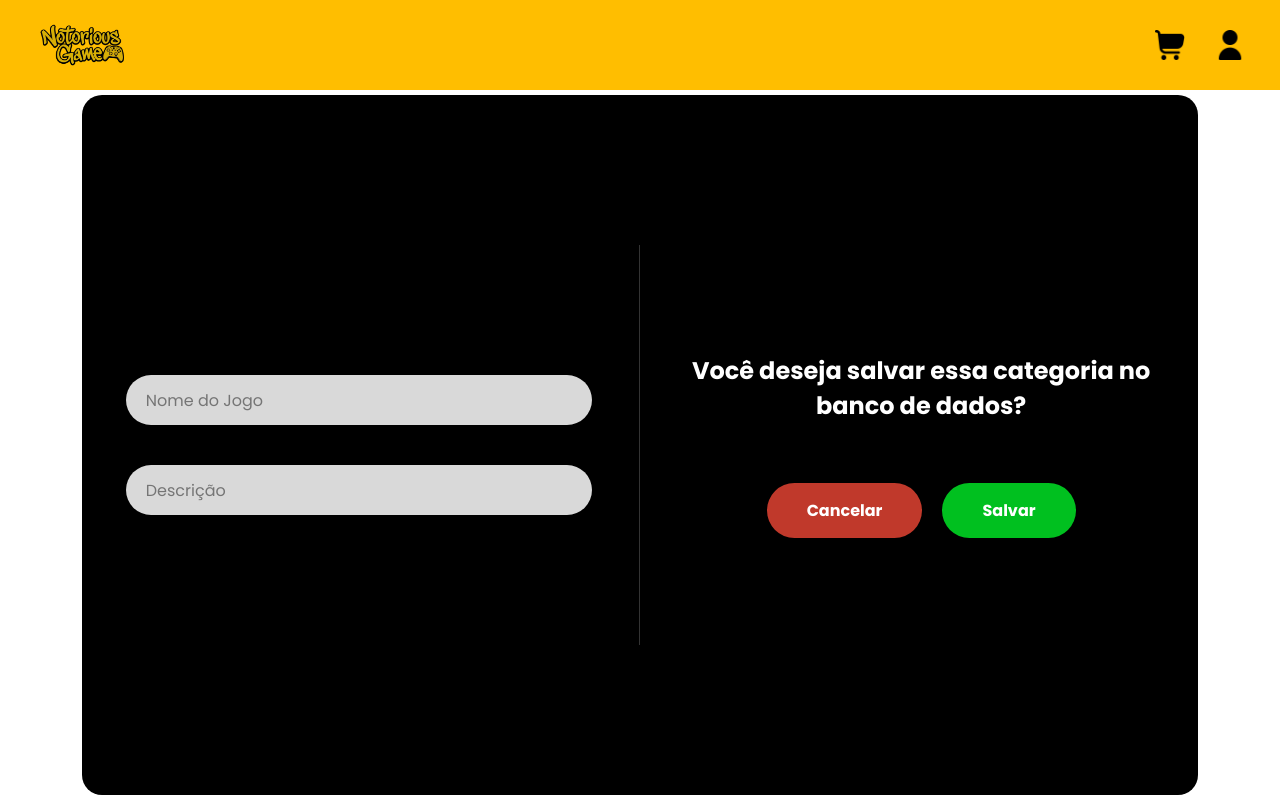
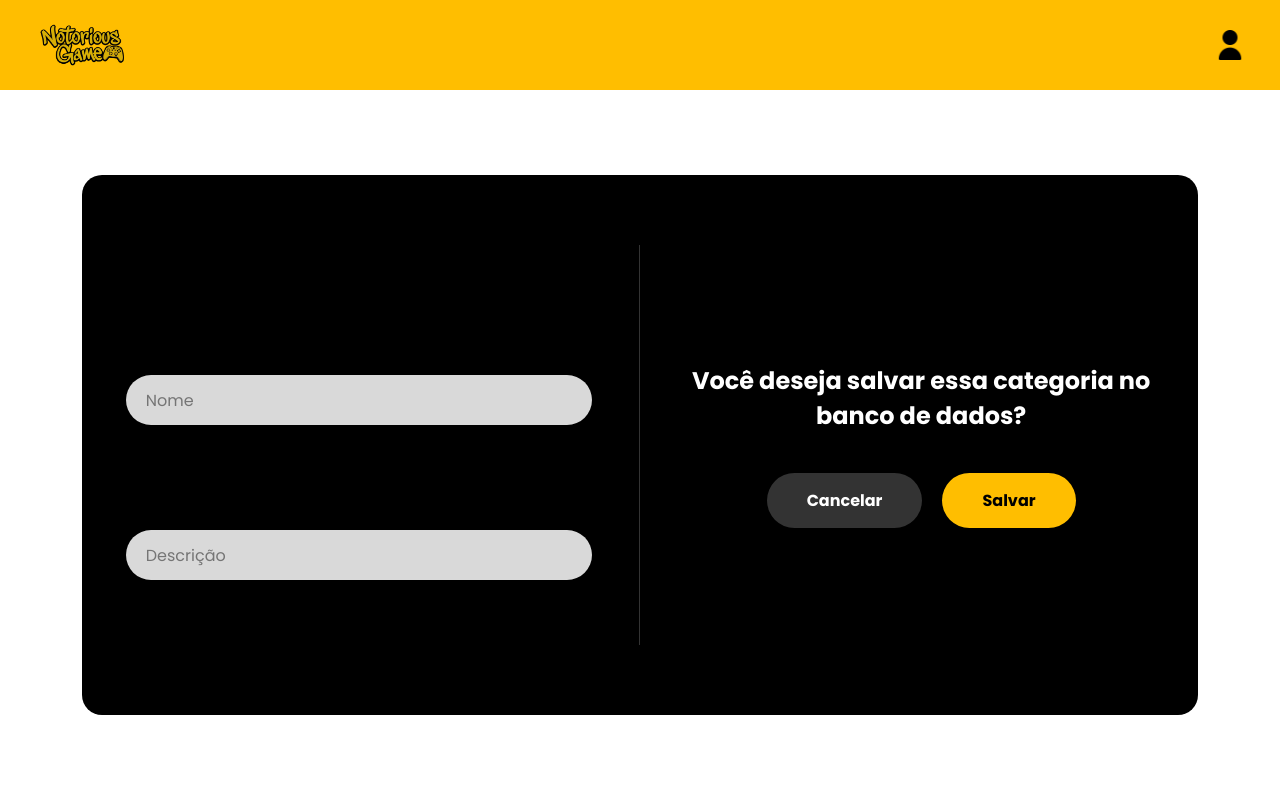
Before and after one commit to lzphelipe/Projeto-The-Notorious-GAME, a React (Vite) app in the folder api-notorious-game/front-end/: page /categorias/nova in a window 1280 px wide. Built offline with nearby package versions, Linux system fonts and the light colour scheme.

Commit message:
fix(cadastro_categoria): corrige conflito de código

```diff
--- a/api-notorious-game/front-end/src/pages/cadastro_categoria/index.jsx
+++ b/api-notorious-game/front-end/src/pages/cadastro_categoria/index.jsx
@@ -1,14 +1,16 @@
 import { useState } from 'react'
-import './style.css'
+import { useNavigate } from 'react-router-dom'
+import styles from './style.module.css'
+import api from '../../services/api'
+
 import LogoImg from '../../assets/logo_notorious.png'
 import Perfil from '../../assets/do-utilizador.png'
-import Carrinho from '../../assets/carrinho-de-compras.png'
 
 function CadastrarCategoria() {
+  const navigate = useNavigate()
 
-  // Estado para guardar os dados do formulário
   const [form, setForm] = useState({
-    nome: '',
+    nomeCategoria: '',
     descricao: ''
   })
 
@@ -16,51 +18,92 @@ function CadastrarCategoria() {
     setForm({ ...form, [e.target.name]: e.target.value })
   }
 
+  async function salvarCategoria() {
+    // Validação simples
+    if (!form.nomeCategoria || !form.descricao) {
+      alert("Preencha todos os campos!")
+      return
+    }
+
+    const token = localStorage.getItem('token')
+
+    try {
+      // Envia para o Back-end
+      await api.post('/categorias', form, {
+        headers: { Authorization: `Bearer ${token}` }
+      })
+
+      alert("Categoria cadastrada com sucesso!")
+
+      // Redireciona de volta para a tela de Gerenciar Jogos
+      navigate('/jogos')
+
+    } catch (error) {
+      console.error("Erro ao cadastrar categoria", error)
+      alert("Erro ao cadastrar. Verifique o console.")
+    }
+  }
+
   return (
-    <div className="layout-admin">
+    <div className={styles['layout-admin']}>
 
-      {/* HEADER (Igual ao das outras páginas) */}
-      <header className="top-bar">
-        <button className="logo-area">
-            <img src={LogoImg} alt="Logo Notorious" className="logo-img" />
-        </button>
-        <div className="top-icons">
-          <button className='btn-icone'> <img src={Carrinho} className="icone-img" /> </button>
-          <button className='btn-icone'> <img src={Perfil} className="icone-img" /> </button>
+      {/* HEADER */}
+      <header className={styles['top-bar']}>
+        <div className={styles['logo-area']} onClick={() => navigate('/home')}>
+            <img src={LogoImg} alt="Logo Notorious" className={styles['logo-img']} />
+        </div>
+        <div className={styles['top-icons']}>
+          <button className={styles['btn-icone']} onClick={() => navigate('/')}> <img src={Perfil} className={styles['icone-img']} /> </button>
         </div>
       </header>
 
-      <main className="main-content">
+      <main className={styles['main-content']}>
 
-        {/* O CONTAINER PRETO */}
-        <div className="black-container">
+        {/* O CONTAINER PRETO DIVIDIDO */}
+        <div className={`${styles['black-container']} ${styles['cadastro-layout']}`}>
 
            {/* LADO ESQUERDO: O Formulário */}
-           <div className="form-esquerda">
+           <div className={styles['form-esquerda']}>
+              <label className={styles['label-form']}>Nome da Categoria</label>
               <input
-                placeholder="Nome do Jogo"
-                name="nome"
-                value={form.nome}
+                className={styles['input-nome']}
+                placeholder="Nome"
+                name="nomeCategoria"
+                value={form.nomeCategoria}
                 onChange={handleChange}
               />
+
+              <label className={styles['label-form']}>Descrição</label>
               <input
+                className={styles['input-padrao']}
                 placeholder="Descrição"
                 name="descricao"
-                value={form.desenvolvedora}
+                value={form.descricao}
                 onChange={handleChange}
               />
            </div>
 
            {/* O RISCO NO MEIO */}
-           <div className="divisor-vertical"></div>
+           <div className={styles['divisor-vertical']}></div>
 
            {/* LADO DIREITO: Texto e Botões */}
-           <div className="form-direita">
+           <div className={styles['form-direita']}>
               <h2>Você deseja salvar essa categoria no banco de dados?</h2>
 
-              <div className="grupo-botoes">
-                 <button className="btn-cancelar">Cancelar</button>
-                 <button className="btn-salvar">Salvar</button>
+              <div className={styles['grupo-botoes']}>
+                 <button
+                    className={styles['btn-cancelar']}
+                    onClick={() => navigate('/jogos')} // Cancela e volta
+                 >
+                    Cancelar
+                 </button>
+
+                 <button
+                    className={styles['btn-salvar']}
+                    onClick={salvarCategoria}
+                 >
+                    Salvar
+                 </button>
               </div>
            </div>
 
--- a/api-notorious-game/front-end/src/pages/cadastro_categoria/style.css
+++ /dev/null
@@ -1,174 +0,0 @@
-/* Layout Geral */
-.layout-admin {
-  min-height: 100vh;
-  width: 100%;
-  background-color: #ffffff; /* Fundo Branco geral */
-}
-
-.top-bar {
-  height: 90px;           /* Altura fixa */
-  background-color: #FFBE00;
-  display: flex;
-  justify-content: space-between; /* Espalha: Logo na esq, Icones na dir */
-  align-items: center;
-  padding: 0 30px;
-}
-
-.logo-area {
-  background: transparent; /* Fundo transparente */
-  border: none;            /* Sem borda */
-  cursor: pointer;         /* Mãozinha do mouse */
-  padding: 5px;            /* Um espacinho para facilitar o clique */
-  display: flex;           /* Centraliza a imagem no botão */
-  align-items: center;
-  justify-content: center;
-}
-
-.logo-img {
-  height: 50px;
-  width: auto;
-  object-fit: contain;
-}
-
-.logo-img:hover {
-  opacity: 0.7;            /* Fica levemente transparente quando passa o mouse */
-  transform: scale(1.1);   /* Aumenta um pouquinho (efeito de zoom) */
-  transition: 0.2s;
-}
-
-.top-icons {
-  display: flex;
-  gap: 20px; /* Espaço entre o carrinho e o user */
-}
-
-.icone-img {
-  width: 30px;             /* <--- Mude esse valor para aumentar/diminuir */
-  height: 30px;            /* <--- Mantenha igual à largura */
-  object-fit: contain;     /* Garante que o ícone não fique esticado/achatado */
-}
-
-.btn-icone {
-  background: transparent; /* Fundo transparente */
-  border: none;            /* Sem borda */
-  cursor: pointer;         /* Mãozinha do mouse */
-  padding: 5px;            /* Um espacinho para facilitar o clique */
-  display: flex;           /* Centraliza a imagem no botão */
-  align-items: center;
-  justify-content: center;
-}
-
-.btn-icone:hover {
-  opacity: 0.7;            /* Fica levemente transparente quando passa o mouse */
-  transform: scale(1.1);   /* Aumenta um pouquinho (efeito de zoom) */
-  transition: 0.2s;
-}
-
-/* Área Principal */
-/* Área Principal */
-.main-content {
-  width: 100%;
-
-  /* CÁLCULO IMPORTANTE: Altura da tela (100vh) MENOS a altura do cabeçalho (90px) */
-  /* Isso garante que o centro seja o centro REAL da área branca */
-  height: calc(100vh - 90px);
-
-  display: flex;
-  align-items: center;     /* <--- Centraliza VERTICALMENTE */
-  justify-content: center; /* <--- Centraliza HORIZONTALMENTE */
-
-  padding: 0 20px; /* Um respiro nas laterais para telas pequenas */
-}
-
-.black-container {
-  background-color: #000;
-  border-radius: 20px;
-  padding: 70px 40px;
-  width: 90%;
-  display: flex;
-  flex-direction: row;
-  align-items: center;
-  justify-content: space-around;
-  gap: 40px;
-}
-
-/* --- LADO ESQUERDO (Inputs) --- */
-.form-esquerda {
-  display: flex;
-  flex-direction: column;
-  gap: 40px; /* Espaço entre os inputs */
-  width: 45%; /* Ocupa quase metade da tela */
-}
-
-/* Estilo dos Inputs (Redondinhos e Cinzas) */
-.form-esquerda input {
-  height: 50px;
-  border-radius: 25px; /* Redondinho */
-  border: none;
-  background-color: #d9d9d9; /* Cinza claro */
-  padding-left: 20px;
-  font-size: 16px;
-  color: #000;
-  outline: none;
-}
-
-/* --- O RISCO VERTICAL --- */
-.divisor-vertical {
-  width: 1px;
-  height: 400px; /* Altura da linha */
-  background-color: #666; /* Cor cinza da linha */
-  opacity: 0.5;
-}
-
-/* --- LADO DIREITO (Ações) --- */
-.form-direita {
-  width: 45%;
-  display: flex;
-  flex-direction: column;
-  align-items: center;
-  text-align: center;
-  color: #fff;
-}
-
-.form-direita h2 {
-  margin-bottom: 40px;
-  font-size: 24px;
-}
-
-.grupo-botoes {
-  display: flex;
-  gap: 20px; /* Espaço entre Cancelar e Salvar */
-}
-
-/* Botão Vermelho */
-.btn-cancelar {
-  background-color: #c0392b; /* Vermelho escuro */
-  color: #fff;
-  border: none;
-  padding: 15px 40px;
-  border-radius: 30px; /* Redondo */
-  font-weight: bold;
-  font-size: 16px;
-  cursor: pointer;
-  transition: 0.3s;
-}
-
-.btn-cancelar:hover {
-  background-color: #e74c3c;
-}
-
-/* Botão Verde */
-.btn-salvar {
-  background-color: #00c01f; /* Verde brilhante */
-  color: #fff;
-  border: none;
-  padding: 15px 40px;
-  border-radius: 30px; /* Redondo */
-  font-weight: bold;
-  font-size: 16px;
-  cursor: pointer;
-  transition: 0.3s;
-}
-
-.btn-salvar:hover {
-  background-color: #00e626;
-}
--- /dev/null
+++ b/api-notorious-game/front-end/src/pages/cadastro_categoria/style.module.css
@@ -0,0 +1,181 @@
+/* ==========================================================================
+   1. LAYOUT GERAL E HEADER
+   ========================================================================== */
+
+.layout-admin {
+  min-height: 100vh;
+  width: 100%;
+  background-color: #ffffff;
+}
+
+.top-bar {
+  height: 90px;
+  background-color: #FFBE00;
+  display: flex;
+  justify-content: space-between;
+  align-items: center;
+  padding: 0 30px;
+}
+
+.logo-area {
+  background: transparent;
+  border: none;
+  cursor: pointer;
+  padding: 5px;
+  display: flex;
+  align-items: center;
+  justify-content: center;
+}
+
+.logo-img {
+  height: 50px;
+  width: auto;
+  object-fit: contain;
+  transition: 0.2s;
+}
+
+.logo-img:hover {
+  opacity: 0.7;
+  transform: scale(1.1);
+}
+
+.top-icons {
+  display: flex;
+  gap: 20px;
+}
+
+.btn-icone {
+  background: transparent;
+  border: none;
+  cursor: pointer;
+  padding: 5px;
+  display: flex;
+  align-items: center;
+  justify-content: center;
+  transition: 0.2s;
+}
+
+.btn-icone:hover {
+  opacity: 0.7;
+  transform: scale(1.1);
+}
+
+.icone-img {
+  width: 30px;
+  height: 30px;
+  object-fit: contain;
+}
+
+/* ==========================================================================
+   2. ESTRUTURA PRINCIPAL
+   ========================================================================== */
+
+.main-content {
+  width: 100%;
+  height: calc(100vh - 90px);
+  display: flex;
+  align-items: center;
+  justify-content: center;
+  padding: 0 20px;
+}
+
+.black-container {
+  background-color: #000;
+  border-radius: 20px;
+  padding: 70px 40px;
+  width: 90%;
+  max-width: 1200px;
+  display: flex;
+  flex-direction: row;
+  align-items: center;
+  justify-content: space-around;
+  gap: 40px;
+}
+
+.divisor-vertical {
+  width: 1px;
+  height: 400px;
+  background-color: #666;
+  opacity: 0.5;
+}
+
+/* ==========================================================================
+   3. FORMULÁRIO (ESQUERDA)
+   ========================================================================== */
+
+.form-esquerda {
+  display: flex;
+  flex-direction: column;
+  gap: 40px;
+  width: 45%;
+}
+
+.form-esquerda input {
+  height: 50px;
+  border-radius: 25px;
+  border: none;
+  background-color: #d9d9d9;
+  padding-left: 20px;
+  font-size: 16px;
+  color: #000;
+  outline: none;
+}
+
+/* ==========================================================================
+   4. AÇÕES (DIREITA)
+   ========================================================================== */
+
+.form-direita {
+  width: 45%;
+  display: flex;
+  flex-direction: column;
+  align-items: center;
+  text-align: center;
+  color: #fff;
+}
+
+.form-direita h2 {
+  margin-bottom: 40px;
+  font-size: 24px;
+}
+
+.grupo-botoes {
+  display: flex;
+  gap: 20px;
+}
+
+/* ==========================================================================
+   5. BOTÕES DE AÇÃO
+   ========================================================================== */
+
+.btn-cancelar {
+  background-color: #333; /* Cinza Escuro Neutro */
+  color: #fff;
+  border: none;
+  padding: 15px 40px;
+  border-radius: 30px;
+  font-weight: bold;
+  font-size: 16px;
+  cursor: pointer;
+  transition: 0.3s;
+}
+
+.btn-cancelar:hover {
+  background-color: #555;
+}
+
+.btn-salvar {
+  background-color: #FFBE00; /* Amarelo da Marca */
+  color: #000; /* Texto Preto para leitura */
+  border: none;
+  padding: 15px 40px;
+  border-radius: 30px;
+  font-weight: bold;
+  font-size: 16px;
+  cursor: pointer;
+  transition: 0.3s;
+}
+
+.btn-salvar:hover {
+  background-color: #e6ac00;
+}
```
